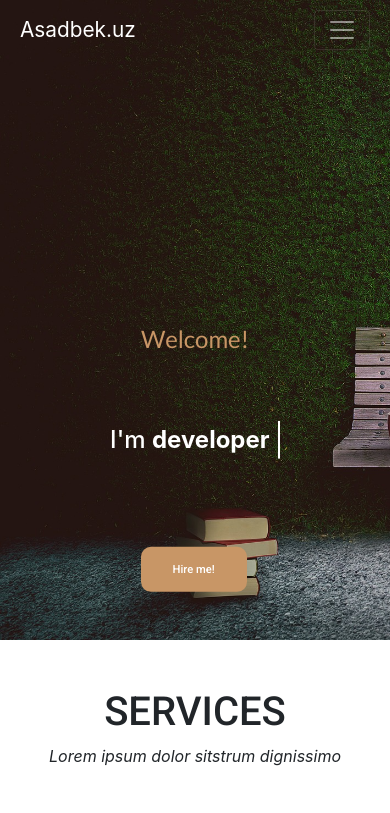
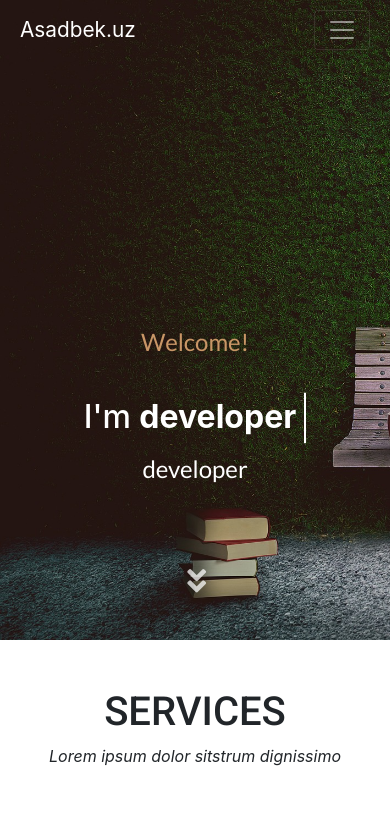
Before and after one commit to Asadbek-Dev/asadbek.uz, a plain HTML site: page index.html in a window 390 px wide. Shown: the top 813 px of the page. Drawn offline with nearby package versions, Linux system fonts and the light colour scheme.

Commit message:
added extro info

```diff
--- a/css/style.css
+++ b/css/style.css
@@ -163,12 +163,20 @@
     transform: translate(-50%, -50%);
 }
 
-.titles>p {
+.titles > p {
     font-size: 1.5rem;
     text-align: center;
     color: #c89666;
     margin-bottom: 0;
     font-family: 'Lato',sans-serif;
+}
+.titles > .cd-intro >p{
+    font-size: 1.5rem;
+    text-align: center;
+    color: #fff;
+    margin-bottom: 0;
+    font-family: 'Lato',sans-serif;
+
 }
 
 .titles>h3 {
@@ -180,20 +188,19 @@
 }
 
 .button {
-    width: 100%;
+    width: 60px;
+    height: 60px;
     margin: 3rem 10rem auto;
 }
 
 .button>a {
-    background-color: #c89666;
-    opacity: 1;
-    color: white;
-    padding: 1.5rem 4rem;
-    border-radius: 10px;
+    display: flex;
+    justify-content: center;
+    align-items: center;
     font-size: 1.3rem;
-    font-weight: 500;
+    font-weight: 100;
     text-decoration: none;
-    font-family: 'Roboto',sans-serif;
+    font-family: 'Lato',sans-serif;
 }
 
 /* SERVICES section */
@@ -372,7 +379,7 @@ ul > li > .secondSpan{
   }
 
   .cd-intro {
-    margin: 4em auto;
+    margin: 2em auto;
   }
 
   .cd-words-wrapper {
@@ -419,6 +426,25 @@ ul > li > .secondSpan{
   .cd-headline.clip b.is-visible {
     opacity: 1;
   }
+  ul li {
+    list-style: none;
+    position: relative;
+}
+.fa.icone {
+    font-size: 30px;
+    color:#fff;
+    opacity: 0;
+    animation: anima 1s ease infinite;
+    position: absolute;
+    left: -1.5rem;
+    top: -0.5rem;
+}
+@keyframes anima {
+    to {
+        opacity: 1;
+        top: 0.1rem;
+    }
+}
 
 
 
@@ -450,7 +476,7 @@ ul > li > .secondSpan{
     }
   }
 
-@media screen and (max-width:768px) {
+@media screen and (max-width:767px) {
     html,body{
         overflow-x: hidden;
     }
@@ -481,7 +507,7 @@ ul > li > .secondSpan{
     .button{
         width: 40%;
         position: absolute;
-        left: 6%;
+        left: 9%;
         margin-top: 2rem;
     }
     .button > a{
@@ -517,6 +543,10 @@ ul > li > .secondSpan{
     .info > ul > li {
         font-size: 1rem;
     }
+    .cd-headline {
+        font-size: 3.5rem;
+        line-height: 1.2;
+    }
 }
 @media screen and (max-width:501px) {
     html,body{
@@ -549,7 +579,7 @@ ul > li > .secondSpan{
     .button{
         width: 40%;
         position: absolute;
-        left: 6%;
+        left: -3%;
         margin-top: 2rem;
     }
     .button > a{
@@ -585,6 +615,10 @@ ul > li > .secondSpan{
     .info > ul > li {
         font-size: 1rem;
     }
+    .cd-headline {
+        font-size: 2.5rem;
+        line-height: 1.2;
+    }
 }
 @media screen and (max-width:460px) {
     html,body{
@@ -617,7 +651,7 @@ ul > li > .secondSpan{
     .button{
         width: 40%;
         position: absolute;
-        left: 4%;
+        left: -4%;
         margin-top: 2rem;
     }
     .button > a{
@@ -653,6 +687,10 @@ ul > li > .secondSpan{
     .info > ul > li {
         font-size: 1rem;
     }
+    .cd-headline {
+        font-size: 2rem;
+        line-height: 1.2;
+    }
 }
 @media screen and (max-width:400px) {
     html,body{
@@ -685,7 +723,7 @@ ul > li > .secondSpan{
     .button{
         width: 40%;
         position: absolute;
-        left: -5%;
+        left: -12%;
         margin-top: 2rem;
     }
     .button > a{
@@ -753,7 +791,7 @@ ul > li > .secondSpan{
     .button{
         width: 40%;
         position: absolute;
-        left: -6%;
+        left: -14%;
         margin-top: 2rem;
     }
     .button > a{
--- a/index.html
+++ b/index.html
@@ -47,9 +47,14 @@
                               <b>developer</b>
                             </span>
                           </h1>
+                          <p>developer</p>
                         </section>
                         <div class="button">
-                            <a href="#">Hire me!</a>
+                          <a href="#about">
+                             <ul>
+                              <li><i class="fa fa-angle-double-down icone"></i></li>
+                             </ul>
+                          </a>
                         </div>
                     </div>
                 </div>
```
